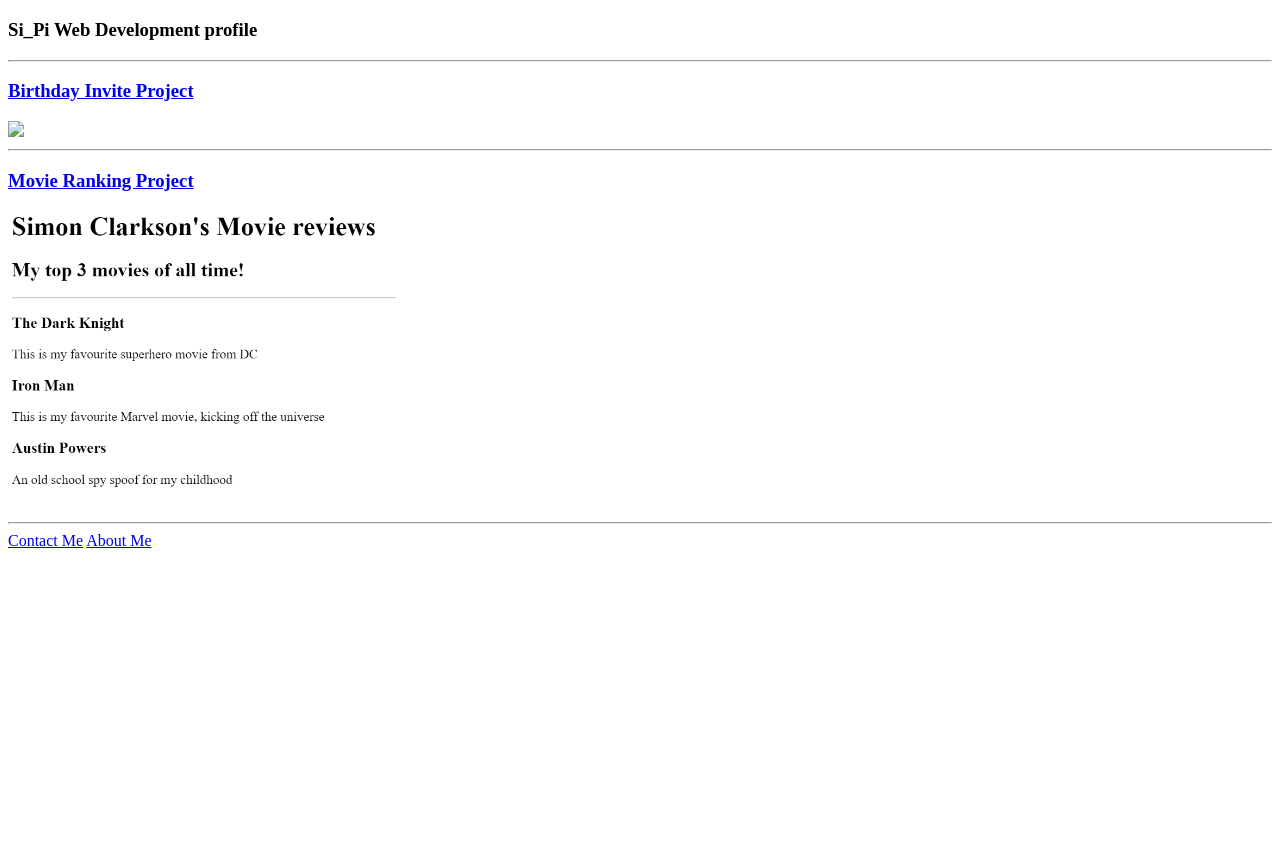
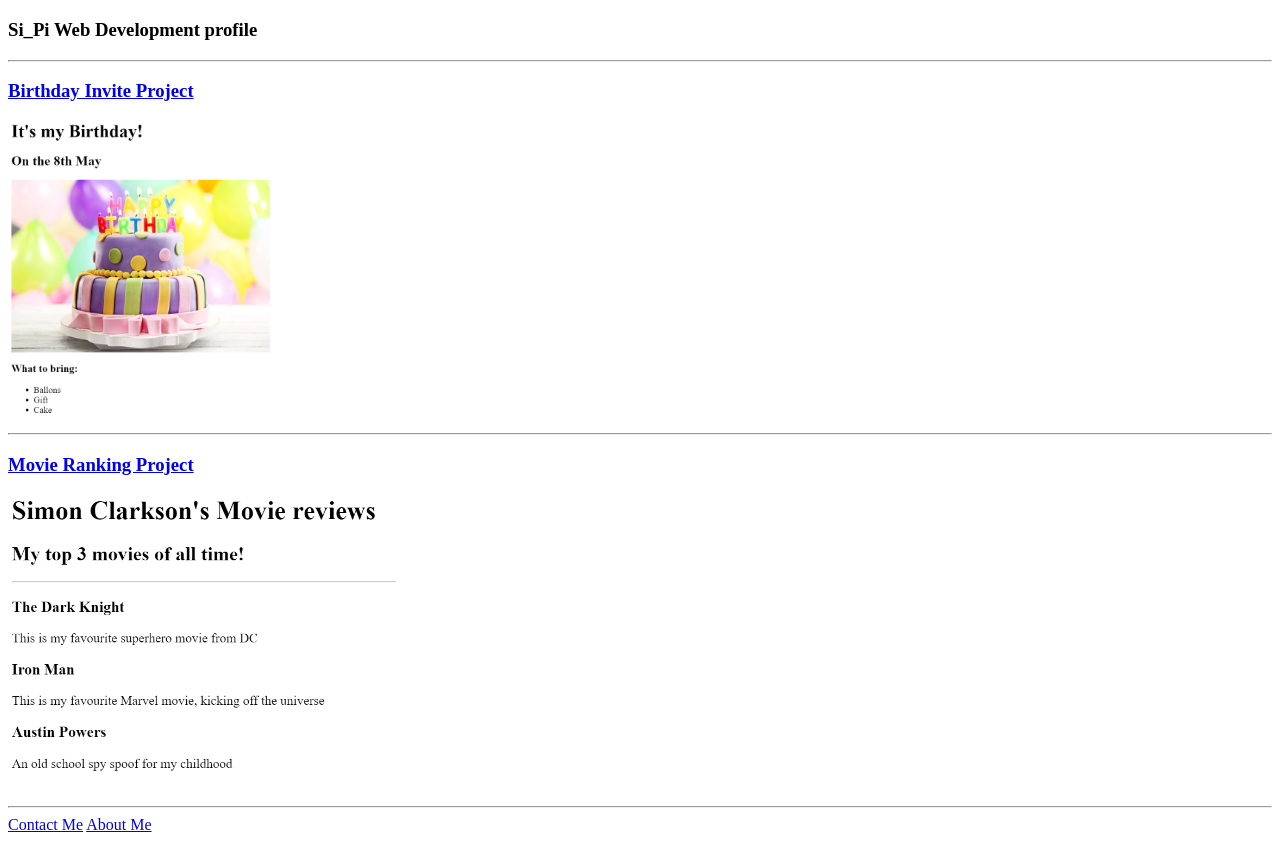
Before and after one commit to Clarkson8590/HTML-Portfolio, a plain HTML site: page index.html in a window 1280 px wide. Shown: the part 61-903 px from the top of the page. Before the commit the page ends 800 px from the top, so only its background shows below. Drawn offline with Linux system fonts and the light colour scheme.

Commit message:
Add files via upload

```diff
--- a/index.html
+++ b/index.html
@@ -10,7 +10,7 @@
 <h3>Si_Pi Web Development profile</h3>
 <hr/>
     <h3><a href="./public/Birthday-invite.html">Birthday Invite Project</a></h3>
-    <img src="./assets/images/Birthday pic.png/" height="300"/>
+    <img src="./assets/images/Birthday pic.png" height="300"/>
 <hr/>
     <h3><a href="./public/Movie-ranking.html"> Movie Ranking Project</a></h3>
     <img src="./assets/images/Movie Pic.png" height="300"/>
```
